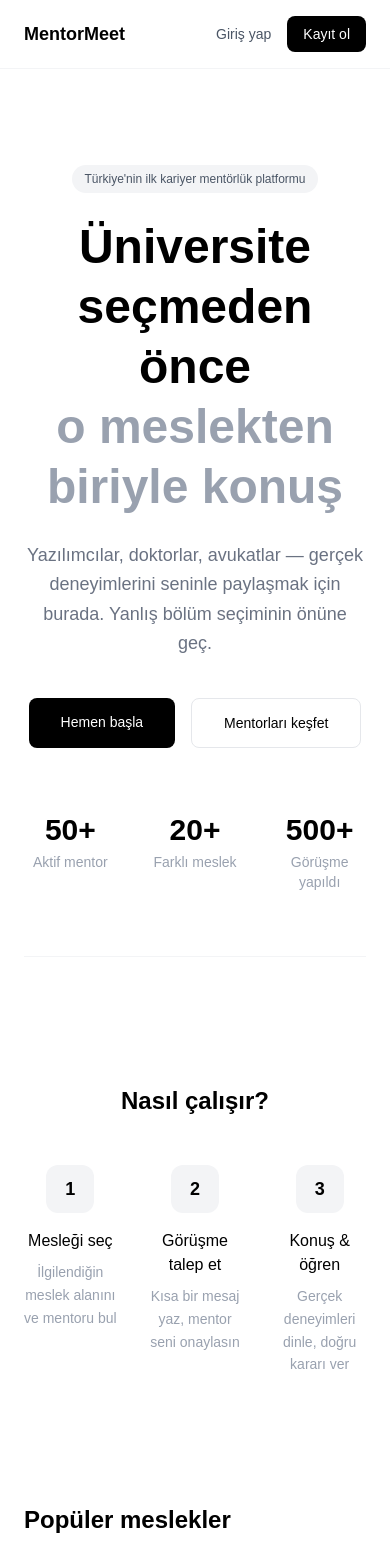
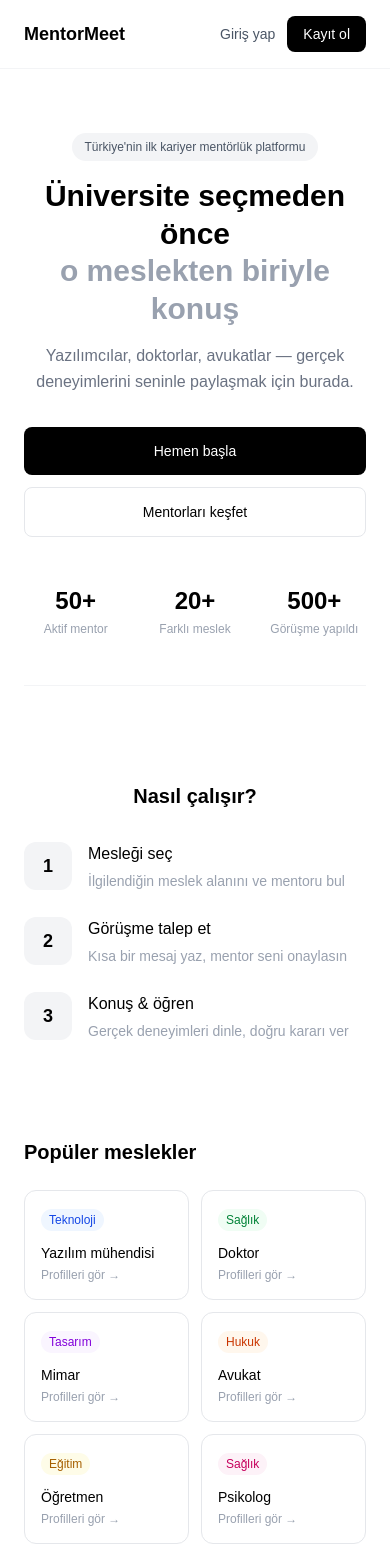
Before and after one commit to Baydar-sys/mentormeet, a Next.js app: page / in a window 390 px wide. Shown: the top 1568 px of the page. Built offline with nearby package versions, Linux system fonts and the light colour scheme.

Commit message:
mobil uyumluluk düzenlemeleri

```diff
--- a/app/giris/page.js
+++ b/app/giris/page.js
@@ -26,24 +26,28 @@ export default function Giris() {
   }
 
   return (
-    <main className="min-h-screen bg-gray-50 flex">
+    <main className="min-h-screen bg-white flex flex-col md:flex-row">
 
-      {/* Sol panel */}
-      <div className="hidden lg:flex w-1/2 bg-gray-900 flex-col justify-between p-12">
+      {/* Sol panel - masaüstünde görünür */}
+      <div className="hidden md:flex w-1/2 bg-gray-900 flex-col justify-between p-12">
         <a href="/" className="font-semibold text-white text-lg">MentorMeet</a>
         <div>
-          <h2 className="text-3xl font-semibold text-white mb-4 leading-snug">
-            Tekrar hoş geldin
-          </h2>
-          <p className="text-gray-400 text-sm leading-relaxed">
-            Mentorlarla bağlantı kur, sorularını sor ve kariyerine doğru adımı at.
-          </p>
+          <h2 className="text-3xl font-semibold text-white mb-4 leading-snug">Tekrar hoş geldin</h2>
+          <p className="text-gray-400 text-sm leading-relaxed">Mentorlarla bağlantı kur, sorularını sor ve kariyerine doğru adımı at.</p>
         </div>
         <p className="text-xs text-gray-600">© 2025 MentorMeet</p>
       </div>
 
       {/* Sağ panel */}
-      <div className="flex-1 flex items-center justify-center px-6 py-12">
+      <div className="flex-1 flex flex-col">
+
+        {/* Mobil üst bar */}
+        <div className="md:hidden bg-gray-900 px-6 py-24 text-center">
+  <a href="/" className="font-semibold text-white text-xl">MentorMeet</a>
+  <p className="text-gray-400 text-sm mt-2">Hoş geldin</p>
+</div>
+
+        <div className="flex-1 flex items-center justify-center px-6 py-10">
           <div className="w-full max-w-sm">
             <div className="mb-8">
               <h1 className="text-2xl font-semibold text-black mb-2">Giriş yap</h1>
@@ -86,6 +90,7 @@ export default function Giris() {
             )}
           </div>
         </div>
+      </div>
     </main>
   )
 }
--- a/app/page.js
+++ b/app/page.js
@@ -2,10 +2,9 @@ export default function Home() {
   return (
     <main className="min-h-screen bg-white">
 
-      {/* Navbar */}
       <nav className="px-6 py-4 flex justify-between items-center border-b border-gray-100">
         <span className="font-semibold text-lg text-black">MentorMeet</span>
-        <div className="flex gap-4 items-center">
+        <div className="flex gap-3 items-center">
           <a href="/giris" className="text-sm text-gray-600 hover:text-black">Giriş yap</a>
           <a href="/kayit" className="text-sm bg-black text-white px-4 py-2 rounded-lg hover:bg-gray-800">
             Kayıt ol
@@ -14,18 +13,18 @@ export default function Home() {
       </nav>
 
       {/* Hero */}
-      <section className="max-w-4xl mx-auto px-6 pt-24 pb-16 text-center">
-        <div className="inline-block bg-gray-100 text-gray-600 text-xs px-3 py-1.5 rounded-full mb-6">
+      <section className="max-w-4xl mx-auto px-6 pt-16 md:pt-24 pb-12 md:pb-16 text-center">
+        <div className="inline-block bg-gray-100 text-gray-600 text-xs px-3 py-1.5 rounded-full mb-4 md:mb-6">
           Türkiye'nin ilk kariyer mentörlük platformu
         </div>
-        <h1 className="text-5xl font-semibold text-black mb-6 leading-tight">
+        <h1 className="text-3xl md:text-5xl font-semibold text-black mb-4 md:mb-6 leading-tight">
           Üniversite seçmeden önce<br />
           <span className="text-gray-400">o meslekten biriyle konuş</span>
         </h1>
-        <p className="text-gray-500 text-lg mb-10 max-w-2xl mx-auto leading-relaxed">
-          Yazılımcılar, doktorlar, avukatlar — gerçek deneyimlerini seninle paylaşmak için burada. Yanlış bölüm seçiminin önüne geç.
+        <p className="text-gray-500 text-base md:text-lg mb-8 max-w-2xl mx-auto leading-relaxed">
+          Yazılımcılar, doktorlar, avukatlar — gerçek deneyimlerini seninle paylaşmak için burada.
         </p>
-        <div className="flex gap-4 justify-center mb-16">
+        <div className="flex flex-col sm:flex-row gap-3 justify-center mb-12 md:mb-16">
           <a href="/kayit" className="bg-black text-white px-8 py-3.5 rounded-lg text-sm font-medium hover:bg-gray-800">
             Hemen başla
           </a>
@@ -35,48 +34,48 @@ export default function Home() {
         </div>
 
         {/* İstatistikler */}
-        <div className="grid grid-cols-3 gap-8 max-w-lg mx-auto pb-16 border-b border-gray-100">
+        <div className="grid grid-cols-3 gap-4 md:gap-8 max-w-lg mx-auto pb-12 md:pb-16 border-b border-gray-100">
           <div>
-            <p className="text-3xl font-semibold text-black mb-1">50+</p>
-            <p className="text-sm text-gray-400">Aktif mentor</p>
+            <p className="text-2xl md:text-3xl font-semibold text-black mb-1">50+</p>
+            <p className="text-xs md:text-sm text-gray-400">Aktif mentor</p>
           </div>
           <div>
-            <p className="text-3xl font-semibold text-black mb-1">20+</p>
-            <p className="text-sm text-gray-400">Farklı meslek</p>
+            <p className="text-2xl md:text-3xl font-semibold text-black mb-1">20+</p>
+            <p className="text-xs md:text-sm text-gray-400">Farklı meslek</p>
           </div>
           <div>
-            <p className="text-3xl font-semibold text-black mb-1">500+</p>
-            <p className="text-sm text-gray-400">Görüşme yapıldı</p>
+            <p className="text-2xl md:text-3xl font-semibold text-black mb-1">500+</p>
+            <p className="text-xs md:text-sm text-gray-400">Görüşme yapıldı</p>
           </div>
         </div>
       </section>
 
       {/* Nasıl çalışır */}
-      <section className="max-w-4xl mx-auto px-6 py-16">
-        <h2 className="text-2xl font-semibold text-black text-center mb-12">Nasıl çalışır?</h2>
-        <div className="grid grid-cols-3 gap-8">
-          <div className="text-center">
-            <div className="w-12 h-12 bg-gray-100 rounded-xl flex items-center justify-center text-lg font-semibold text-black mx-auto mb-4">1</div>
-            <h3 className="font-medium text-black mb-2">Mesleği seç</h3>
-            <p className="text-sm text-gray-400 leading-relaxed">İlgilendiğin meslek alanını ve mentoru bul</p>
-          </div>
-          <div className="text-center">
-            <div className="w-12 h-12 bg-gray-100 rounded-xl flex items-center justify-center text-lg font-semibold text-black mx-auto mb-4">2</div>
-            <h3 className="font-medium text-black mb-2">Görüşme talep et</h3>
-            <p className="text-sm text-gray-400 leading-relaxed">Kısa bir mesaj yaz, mentor seni onaylasın</p>
-          </div>
-          <div className="text-center">
-            <div className="w-12 h-12 bg-gray-100 rounded-xl flex items-center justify-center text-lg font-semibold text-black mx-auto mb-4">3</div>
-            <h3 className="font-medium text-black mb-2">Konuş & öğren</h3>
-            <p className="text-sm text-gray-400 leading-relaxed">Gerçek deneyimleri dinle, doğru kararı ver</p>
-          </div>
+      <section className="max-w-4xl mx-auto px-6 py-12 md:py-16">
+        <h2 className="text-xl md:text-2xl font-semibold text-black text-center mb-8 md:mb-12">Nasıl çalışır?</h2>
+        <div className="grid grid-cols-1 md:grid-cols-3 gap-6 md:gap-8">
+          {[
+            { sayi: "1", baslik: "Mesleği seç", aciklama: "İlgilendiğin meslek alanını ve mentoru bul" },
+            { sayi: "2", baslik: "Görüşme talep et", aciklama: "Kısa bir mesaj yaz, mentor seni onaylasın" },
+            { sayi: "3", baslik: "Konuş & öğren", aciklama: "Gerçek deneyimleri dinle, doğru kararı ver" },
+          ].map((adim) => (
+            <div key={adim.sayi} className="flex md:flex-col items-start md:items-center md:text-center gap-4 md:gap-0">
+              <div className="w-12 h-12 bg-gray-100 rounded-xl flex items-center justify-center text-lg font-semibold text-black shrink-0 md:mb-4">
+                {adim.sayi}
+              </div>
+              <div>
+                <h3 className="font-medium text-black mb-1">{adim.baslik}</h3>
+                <p className="text-sm text-gray-400 leading-relaxed">{adim.aciklama}</p>
+              </div>
+            </div>
+          ))}
         </div>
       </section>
 
       {/* Popüler meslekler */}
-      <section className="max-w-4xl mx-auto px-6 py-16">
-        <h2 className="text-2xl font-semibold text-black mb-8">Popüler meslekler</h2>
-        <div className="grid grid-cols-3 gap-4">
+      <section className="max-w-4xl mx-auto px-6 py-12 md:py-16">
+        <h2 className="text-xl md:text-2xl font-semibold text-black mb-6 md:mb-8">Popüler meslekler</h2>
+        <div className="grid grid-cols-2 md:grid-cols-3 gap-3 md:gap-4">
           {[
             { isim: "Yazılım mühendisi", alan: "Teknoloji", renk: "bg-blue-50 text-blue-700" },
             { isim: "Doktor", alan: "Sağlık", renk: "bg-green-50 text-green-700" },
@@ -85,26 +84,26 @@ export default function Home() {
             { isim: "Öğretmen", alan: "Eğitim", renk: "bg-yellow-50 text-yellow-700" },
             { isim: "Psikolog", alan: "Sağlık", renk: "bg-pink-50 text-pink-700" },
           ].map((meslek) => (
-            <a key={meslek.isim} href={'/meslekler?meslek=' + encodeURIComponent(meslek.alan)} className="bg-white border border-gray-200 rounded-xl p-5 hover:shadow-sm block">
+            <a key={meslek.isim} href={'/meslekler?meslek=' + encodeURIComponent(meslek.alan)} className="bg-white border border-gray-200 rounded-xl p-4 md:p-5 hover:shadow-sm block">
               <span className={'text-xs px-2 py-1 rounded-full font-medium ' + meslek.renk}>
                 {meslek.alan}
               </span>
-              <h3 className="font-medium text-black mt-3 mb-1">{meslek.isim}</h3>
-              <p className="text-sm text-gray-400">Profilleri gör →</p>
+              <h3 className="font-medium text-black mt-3 mb-1 text-sm md:text-base">{meslek.isim}</h3>
+              <p className="text-xs md:text-sm text-gray-400">Profilleri gör →</p>
             </a>
           ))}
         </div>
       </section>
 
       {/* Footer */}
-      <footer className="border-t border-gray-100 px-6 py-8 mt-8">
-        <div className="max-w-4xl mx-auto flex justify-between items-center">
+      <footer className="border-t border-gray-100 px-6 py-8 mt-4">
+        <div className="max-w-4xl mx-auto flex flex-col md:flex-row justify-between items-center gap-4">
           <span className="font-semibold text-black">MentorMeet</span>
           <p className="text-sm text-gray-400">© 2025 MentorMeet. Tüm hakları saklıdır.</p>
           <div className="flex gap-6">
             <a href="/hakkimizda" className="text-sm text-gray-400 hover:text-black">Hakkımızda</a>
             <a href="/gizlilik" className="text-sm text-gray-400 hover:text-black">Gizlilik</a>
-            <a href="#" className="text-sm text-gray-400 hover:text-black">İletişim</a>
+            <a href="/mentor-ol" className="text-sm text-gray-400 hover:text-black">Mentor ol</a>
           </div>
         </div>
       </footer>
```
Also changed, not shown: app/components/Navbar.js (+12 -15 lines), app/dashboard/mentor/page.js (+15 -43 lines), app/gizlilik/page.js (+37 -50 lines), app/hakkimizda/page.js (+14 -22 lines), app/mesajlar/page.js (+24 -15 lines). Lines whose indentation alone changed are shown as unchanged.
